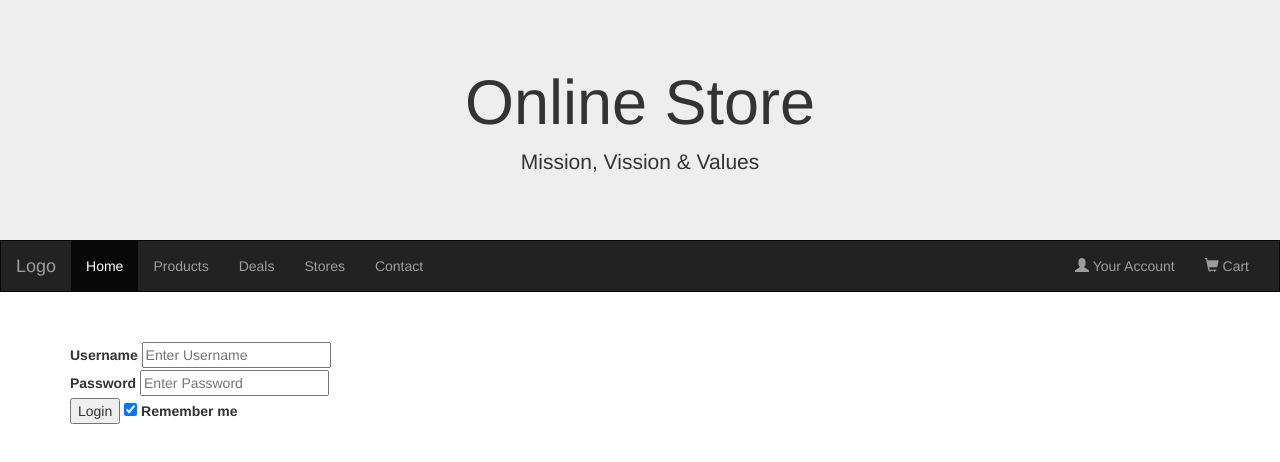
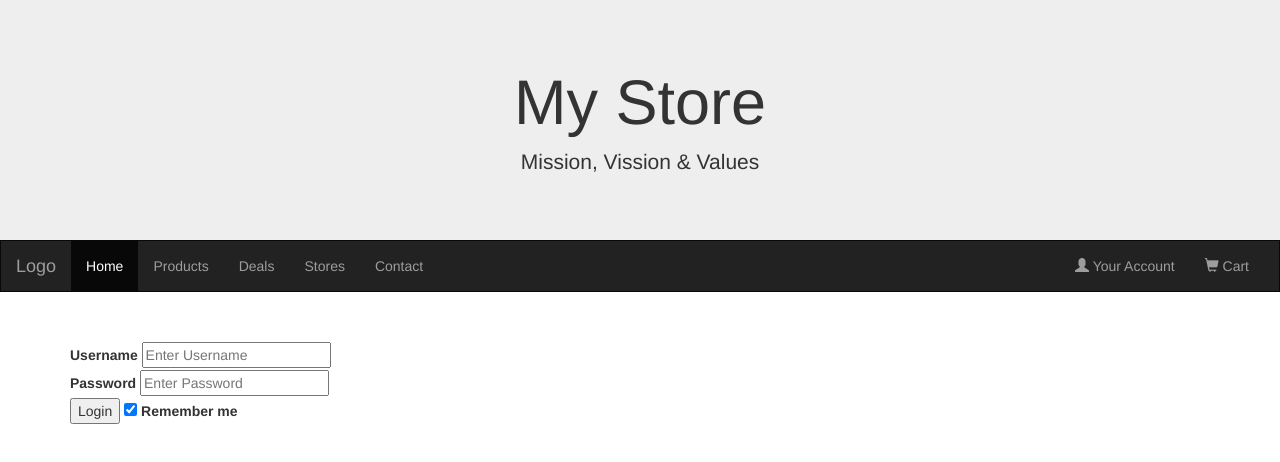
Before and after one commit to snxhan/farming, a plain HTML site: page loginpage.html in a window 1280 px wide. Drawn offline with nearby package versions, Linux system fonts and the light colour scheme.

Commit message:
change loginmpage.html

```diff
--- a/loginpage.html
+++ b/loginpage.html
@@ -30,7 +30,7 @@
 
 <div class="jumbotron">
   <div class="container text-center">
-    <h1>Online Store</h1>
+    <h1>My Store</h1>
     <p>Mission, Vission & Values</p>
   </div>
 </div>
```
